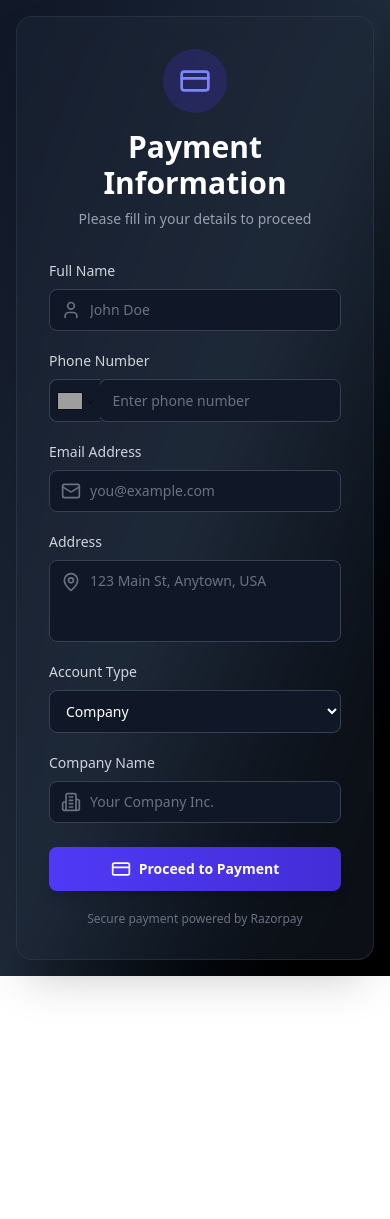
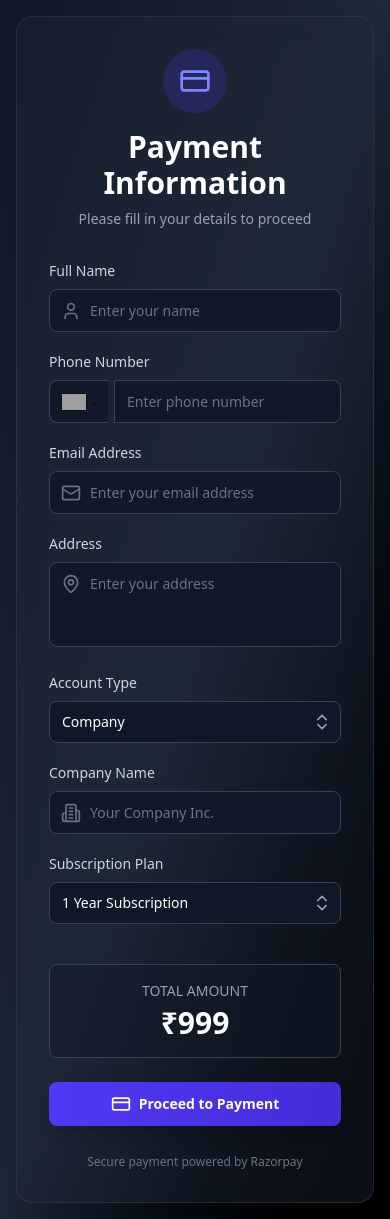
Before and after one commit to aziyanck/infynk-v1, a React (Vite) app: page /getinfo in a window 390 px wide. Before the commit the page ends 976 px from the top, so only its background shows below. Built offline with nearby package versions, Linux system fonts and the light colour scheme; grey boxes are pictures that could not be loaded.

Commit message:
updated the field ui

```diff
--- a/package.json
+++ b/package.json
@@ -15,6 +15,7 @@
     "@fortawesome/free-solid-svg-icons": "^6.7.2",
     "@fortawesome/react-fontawesome": "^0.2.3",
     "@gsap/react": "^2.1.2",
+    "@headlessui/react": "^2.2.9",
     "@react-three/drei": "^10.7.4",
     "@react-three/fiber": "^9.3.0",
     "@supabase/supabase-js": "^2.52.0",
--- a/src/pages/GetInfo.jsx
+++ b/src/pages/GetInfo.jsx
@@ -1,15 +1,31 @@
-import React, { useState } from 'react';
+import React, { useState, Fragment } from 'react';
 import PhoneInput from 'react-phone-number-input';
 import 'react-phone-number-input/style.css';
-import { CreditCard, User, Mail, MapPin, Building2 } from 'lucide-react';
+import { CreditCard, User, Mail, MapPin, Building2, ChevronsUpDown, Check, Calendar } from 'lucide-react';
+import { Listbox, Transition } from '@headlessui/react';
+
+// Options for our dropdowns
+const accountTypes = [
+    { name: 'Company' },
+    { name: 'Personal' },
+];
+
+// --- NEW: Subscription plan options ---
+const subscriptionPlans = [
+    { id: 1, name: '1 Year Subscription', price: 999 },
+    { id: 2, name: '2 Year Subscription', price: 1229 },
+    { id: 3, name: '3 Year Subscription', price: 1399 },
+];
 
 const GetInfo = () => {
     const [fullName, setFullName] = useState('');
     const [email, setEmail] = useState('');
     const [phoneNumber, setPhoneNumber] = useState();
     const [address, setAddress] = useState('');
-    const [accountType, setAccountType] = useState('Company');
+    const [selectedAccountType, setSelectedAccountType] = useState(accountTypes[0]);
     const [companyName, setCompanyName] = useState('');
+    // --- NEW: State for selected subscription plan ---
+    const [selectedPlan, setSelectedPlan] = useState(subscriptionPlans[0]);
 
     const loadRazorpay = (src) => {
         return new Promise((resolve) => {
@@ -31,10 +47,12 @@ const GetInfo = () => {
 
         const options = {
             key: 'YOUR_KEY_ID',
-            amount: '50000',
+            // --- UPDATED: Amount is now dynamic based on selected plan ---
+            // Razorpay expects the amount in the smallest currency unit (e.g., paise for INR)
+            amount: `${selectedPlan.price * 100}`,
             currency: 'INR',
             name: 'Your Company Name',
-            description: 'Test Transaction',
+            description: `Payment for ${selectedPlan.name}`,
             image: 'https://example.com/your_logo.jpg',
             handler: function (response) {
                 alert('Payment Successful!');
@@ -50,6 +68,9 @@ const GetInfo = () => {
             notes: {
                 address: address,
                 company: companyName,
+                accountType: selectedAccountType.name,
+                // --- NEW: Pass subscription plan info ---
+                subscription: selectedPlan.name,
             },
             theme: {
                 color: '#6366f1',
@@ -68,45 +89,19 @@ const GetInfo = () => {
     return (
         <div className="bg-gradient-to-br from-gray-900 via-gray-800 to-black w-screen min-h-screen flex items-center justify-center p-4">
             <style>{`
-                .phone-input-custom .PhoneInputInput {
-                    background-color: rgb(17 24 39);
-                    border: 1px solid rgb(55 65 81);
-                    border-radius: 0.5rem;
-                    color: white;
-                    padding: 0.625rem 0.75rem;
-                    width: 100%;
-                    font-size: 0.875rem;
-                    transition: all 0.2s;
-                }
-                .phone-input-custom .PhoneInputInput:focus {
-                    outline: none;
-                    border-color: #818cf8;
-                    box-shadow: 0 0 0 3px rgba(99, 102, 241, 0.1);
-                }
-                .phone-input-custom .PhoneInputInput::placeholder {
-                    color: rgb(107 114 128);
-                }
-                .phone-input-custom .PhoneInputCountry {
-                    background-color: rgb(17 24 39);
-                    border: 1px solid rgb(55 65 81);
-                    border-right: none;
-                    border-radius: 0.5rem 0 0 0.5rem;
-                    margin-right: -1px;
-                    padding: 0 0.5rem;
-                }
-                .animate-in {
-                    animation: slideIn 0.3s ease-out;
-                }
-                @keyframes slideIn {
-                    from {
-                        opacity: 0;
-                        transform: translateY(-10px);
-                    }
-                    to {
-                        opacity: 1;
-                        transform: translateY(0);
-                    }
-                }
+                .input-field { background-color: rgb(17 24 39); border: 1px solid rgb(55 65 81); border-radius: 0.5rem; color: white; padding: 0.625rem 0.75rem; padding-left: 2.5rem; width: 100%; font-size: 0.875rem; transition: all 0.2s; }
+                .input-field:focus { outline: none; border-color: #818cf8; box-shadow: 0 0 0 3px rgba(99, 102, 241, 0.1); }
+                .input-field::placeholder { color: rgb(107 114 128); }
+                .textarea-field { background-color: rgb(17 24 39); border: 1px solid rgb(55 65 81); border-radius: 0.5rem; color: white; padding: 0.625rem 0.75rem; padding-left: 2.5rem; width: 100%; font-size: 0.875rem; transition: all 0.2s; resize: none; }
+                .textarea-field:focus { outline: none; border-color: #818cf8; box-shadow: 0 0 0 3px rgba(99, 102, 241, 0.1); }
+                .textarea-field::placeholder { color: rgb(107 114 128); }
+                .phone-input-custom { display: flex; }
+                .phone-input-custom .PhoneInputCountry { background-color: rgb(17 24 39); border: 1px solid rgb(55 65 81); border-right: none; border-radius: 0.5rem 0 0 0.5rem; padding: 0 0.75rem; display: flex; align-items: center; }
+                .phone-input-custom .PhoneInputInput { background-color: rgb(17 24 39); border: 1px solid rgb(55 65 81); border-radius: 0 0.5rem 0.5rem 0; color: white; padding: 0.625rem 0.75rem; width: 100%; font-size: 0.875rem; transition: all 0.2s; }
+                .phone-input-custom .PhoneInputInput:focus { outline: none; border-color: #818cf8; box-shadow: 0 0 0 3px rgba(99, 102, 241, 0.1); }
+                .phone-input-custom .PhoneInputInput::placeholder { color: rgb(107 114 128); }
+                .animate-in { animation: slideIn 0.3s ease-out; }
+                @keyframes slideIn { from { opacity: 0; transform: translateY(-10px); } to { opacity: 1; transform: translateY(0); } }
             `}</style>
 
             <div className="bg-gray-800/40 backdrop-blur-md p-8 rounded-2xl shadow-2xl w-full max-w-lg border border-gray-700/50">
@@ -118,126 +113,118 @@ const GetInfo = () => {
                     <p className="text-gray-400 text-sm">Please fill in your details to proceed</p>
                 </div>
 
-                <div className="space-y-5">
+                <form onSubmit={handleFormSubmit} className="space-y-5">
+                    {/* Full Name */}
                     <div>
-                        <label htmlFor="fullName" className="block text-sm font-medium text-gray-300 mb-2">
-                            Full Name
-                        </label>
+                        <label htmlFor="fullName" className="block text-sm font-medium text-gray-300 mb-2">Full Name</label>
                         <div className="relative">
-                            <div className="absolute inset-y-0 left-0 pl-3 flex items-center pointer-events-none">
-                                <User className="h-5 w-5 text-gray-500" />
-                            </div>
-                            <input
-                                type="text"
-                                id="fullName"
-                                value={fullName}
-                                onChange={(e) => setFullName(e.target.value)}
-                                className="block w-full pl-10 pr-3 py-2.5 bg-gray-900 border border-gray-700 rounded-lg text-white placeholder-gray-500 focus:outline-none focus:ring-2 focus:ring-indigo-500 focus:border-transparent transition-all text-sm"
-                                placeholder="John Doe"
-                            />
+                            <div className="absolute inset-y-0 left-0 pl-3 flex items-center pointer-events-none"><User className="h-5 w-5 text-gray-500" /></div>
+                            <input type="text" id="fullName" value={fullName} onChange={(e) => setFullName(e.target.value)} className="input-field" placeholder="Enter your name" required />
                         </div>
                     </div>
 
+                    {/* Phone Number */}
                     <div>
-                        <label htmlFor="phoneNumber" className="block text-sm font-medium text-gray-300 mb-2">
-                            Phone Number
-                        </label>
-                        <PhoneInput
-                            id="phoneNumber"
-                            placeholder="Enter phone number"
-                            value={phoneNumber}
-                            onChange={setPhoneNumber}
-                            defaultCountry="IN"
-                            className="phone-input-custom"
-                        />
+                        <label htmlFor="phoneNumber" className="block text-sm font-medium text-gray-300 mb-2">Phone Number</label>
+                        <PhoneInput id="phoneNumber" placeholder="Enter phone number" value={phoneNumber} onChange={setPhoneNumber} defaultCountry="IN" className="phone-input-custom" required />
                     </div>
 
+                    {/* Email Address */}
                     <div>
-                        <label htmlFor="email" className="block text-sm font-medium text-gray-300 mb-2">
-                            Email Address
-                        </label>
+                        <label htmlFor="email" className="block text-sm font-medium text-gray-300 mb-2">Email Address</label>
                         <div className="relative">
-                            <div className="absolute inset-y-0 left-0 pl-3 flex items-center pointer-events-none">
-                                <Mail className="h-5 w-5 text-gray-500" />
-                            </div>
-                            <input
-                                type="email"
-                                id="email"
-                                value={email}
-                                onChange={(e) => setEmail(e.target.value)}
-                                className="block w-full pl-10 pr-3 py-2.5 bg-gray-900 border border-gray-700 rounded-lg text-white placeholder-gray-500 focus:outline-none focus:ring-2 focus:ring-indigo-500 focus:border-transparent transition-all text-sm"
-                                placeholder="you@example.com"
-                            />
+                            <div className="absolute inset-y-0 left-0 pl-3 flex items-center pointer-events-none"><Mail className="h-5 w-5 text-gray-500" /></div>
+                            <input type="email" id="email" value={email} onChange={(e) => setEmail(e.target.value)} className="input-field" placeholder="Enter your email address" required />
                         </div>
                     </div>
 
+                    {/* Address */}
                     <div>
-                        <label htmlFor="address" className="block text-sm font-medium text-gray-300 mb-2">
-                            Address
-                        </label>
+                        <label htmlFor="address" className="block text-sm font-medium text-gray-300 mb-2">Address</label>
                         <div className="relative">
-                            <div className="absolute top-3 left-0 pl-3 pointer-events-none">
-                                <MapPin className="h-5 w-5 text-gray-500" />
-                            </div>
-                            <textarea
-                                id="address"
-                                rows={3}
-                                value={address}
-                                onChange={(e) => setAddress(e.target.value)}
-                                className="block w-full pl-10 pr-3 py-2.5 bg-gray-900 border border-gray-700 rounded-lg text-white placeholder-gray-500 focus:outline-none focus:ring-2 focus:ring-indigo-500 focus:border-transparent transition-all text-sm resize-none"
-                                placeholder="123 Main St, Anytown, USA"
-                            />
+                            <div className="absolute top-3 left-0 pl-3 pointer-events-none"><MapPin className="h-5 w-5 text-gray-500" /></div>
+                            <textarea id="address" rows={3} value={address} onChange={(e) => setAddress(e.target.value)} className="textarea-field" placeholder="Enter your address" required />
                         </div>
                     </div>
 
+                    {/* Account Type Dropdown */}
                     <div>
-                        <label htmlFor="accountType" className="block text-sm font-medium text-gray-300 mb-2">
-                            Account Type
-                        </label>
-                        <select
-                            id="accountType"
-                            value={accountType}
-                            onChange={(e) => setAccountType(e.target.value)}
-                            className="block w-full px-3 py-2.5 bg-gray-900 border border-gray-700 rounded-lg text-white focus:outline-none focus:ring-2 focus:ring-indigo-500 focus:border-transparent transition-all text-sm cursor-pointer"
-                        >
-                            <option>Company</option>
-                            <option>Personal</option>
-                        </select>
+                        <Listbox value={selectedAccountType} onChange={setSelectedAccountType}>
+                            <div className="relative">
+                                <Listbox.Label className="block text-sm font-medium text-gray-300 mb-2">Account Type</Listbox.Label>
+                                <Listbox.Button className="relative w-full cursor-default rounded-lg bg-gray-900 py-2.5 pl-3 pr-10 text-left border border-gray-700 focus:outline-none focus-visible:ring-2 focus-visible:ring-indigo-500 focus-visible:border-transparent transition-all text-sm">
+                                    <span className="block truncate text-white">{selectedAccountType.name}</span>
+                                    <span className="pointer-events-none absolute inset-y-0 right-0 flex items-center pr-2"><ChevronsUpDown className="h-5 w-5 text-gray-400" aria-hidden="true" /></span>
+                                </Listbox.Button>
+                                <Transition as={Fragment} leave="transition ease-in duration-100" leaveFrom="opacity-100" leaveTo="opacity-0">
+                                    <Listbox.Options className="absolute mt-1 max-h-60 w-full overflow-auto rounded-md bg-gray-900 py-1 text-base shadow-lg ring-1 ring-black ring-opacity-5 focus:outline-none sm:text-sm z-10 border border-gray-700">
+                                        {accountTypes.map((type, typeIdx) => (
+                                            <Listbox.Option key={typeIdx} className={({ active }) => `relative cursor-default select-none py-2 pl-10 pr-4 ${active ? 'bg-indigo-600 text-white' : 'text-gray-300'}`} value={type}>
+                                                {({ selected }) => (<>
+                                                    <span className={`block truncate ${selected ? 'font-medium' : 'font-normal'}`}>{type.name}</span>
+                                                    {selected ? (<span className="absolute inset-y-0 left-0 flex items-center pl-3 text-indigo-400"><Check className="h-5 w-5" aria-hidden="true" /></span>) : null}
+                                                </>)}
+                                            </Listbox.Option>
+                                        ))}
+                                    </Listbox.Options>
+                                </Transition>
+                            </div>
+                        </Listbox>
                     </div>
 
-                    {accountType === 'Company' && (
+                    {/* Company Name (Conditional) */}
+                    {selectedAccountType.name === 'Company' && (
                         <div className="animate-in">
-                            <label htmlFor="companyName" className="block text-sm font-medium text-gray-300 mb-2">
-                                Company Name
-                            </label>
+                            <label htmlFor="companyName" className="block text-sm font-medium text-gray-300 mb-2">Company Name</label>
                             <div className="relative">
-                                <div className="absolute inset-y-0 left-0 pl-3 flex items-center pointer-events-none">
-                                    <Building2 className="h-5 w-5 text-gray-500" />
-                                </div>
-                                <input
-                                    type="text"
-                                    id="companyName"
-                                    value={companyName}
-                                    onChange={(e) => setCompanyName(e.target.value)}
-                                    className="block w-full pl-10 pr-3 py-2.5 bg-gray-900 border border-gray-700 rounded-lg text-white placeholder-gray-500 focus:outline-none focus:ring-2 focus:ring-indigo-500 focus:border-transparent transition-all text-sm"
-                                    placeholder="Your Company Inc."
-                                />
+                                <div className="absolute inset-y-0 left-0 pl-3 flex items-center pointer-events-none"><Building2 className="h-5 w-5 text-gray-500" /></div>
+                                <input type="text" id="companyName" value={companyName} onChange={(e) => setCompanyName(e.target.value)} className="input-field" placeholder="Your Company Inc." required />
                             </div>
                         </div>
                     )}
 
-                    <button
-                        onClick={handleFormSubmit}
-                        className="w-full flex justify-center items-center gap-2 py-3 px-4 rounded-lg text-sm font-semibold text-white bg-gradient-to-r from-indigo-600 to-indigo-700 hover:from-indigo-700 hover:to-indigo-800 focus:outline-none focus:ring-2 focus:ring-offset-2 focus:ring-indigo-500 focus:ring-offset-gray-900 transition-all duration-200 mt-6 shadow-lg hover:shadow-indigo-500/50"
-                    >
+                    {/* --- NEW: Subscription Plan Dropdown --- */}
+                    <div>
+                        <Listbox value={selectedPlan} onChange={setSelectedPlan}>
+                            <div className="relative">
+                                <Listbox.Label className="block text-sm font-medium text-gray-300 mb-2">Subscription Plan</Listbox.Label>
+                                <Listbox.Button className="relative w-full cursor-default rounded-lg bg-gray-900 py-2.5 pl-3 pr-10 text-left border border-gray-700 focus:outline-none focus-visible:ring-2 focus-visible:ring-indigo-500 focus-visible:border-transparent transition-all text-sm">
+                                    <span className="block truncate text-white">{selectedPlan.name}</span>
+                                    <span className="pointer-events-none absolute inset-y-0 right-0 flex items-center pr-2"><ChevronsUpDown className="h-5 w-5 text-gray-400" aria-hidden="true" /></span>
+                                </Listbox.Button>
+                                <Transition as={Fragment} leave="transition ease-in duration-100" leaveFrom="opacity-100" leaveTo="opacity-0">
+                                    <Listbox.Options className="absolute mt-1 max-h-60 w-full overflow-auto rounded-md bg-gray-900 py-1 text-base shadow-lg ring-1 ring-black ring-opacity-5 focus:outline-none sm:text-sm z-10 border border-gray-700">
+                                        {subscriptionPlans.map((plan) => (
+                                            <Listbox.Option key={plan.id} className={({ active }) => `relative cursor-default select-none py-2 pl-10 pr-4 ${active ? 'bg-indigo-600 text-white' : 'text-gray-300'}`} value={plan}>
+                                                {({ selected }) => (<>
+                                                    <span className={`block truncate ${selected ? 'font-medium' : 'font-normal'}`}>{plan.name} - ₹{plan.price}</span>
+                                                    {selected ? (<span className="absolute inset-y-0 left-0 flex items-center pl-3 text-indigo-400"><Check className="h-5 w-5" aria-hidden="true" /></span>) : null}
+                                                </>)}
+                                            </Listbox.Option>
+                                        ))}
+                                    </Listbox.Options>
+                                </Transition>
+                            </div>
+                        </Listbox>
+                    </div>
+
+                    {/* --- NEW: Display Total Amount --- */}
+                    <div className="text-center mt-6 pt-4">
+                        <div className="bg-gray-900/50 rounded-lg border border-gray-700 p-4">
+                            <p className="text-gray-400 text-sm font-medium">TOTAL AMOUNT</p>
+                            <p className="text-white text-3xl font-bold mt-1">₹{selectedPlan.price}</p>
+                        </div>
+                    </div>
+
+                    <button type="submit" className="w-full flex justify-center items-center gap-2 py-3 px-4 rounded-lg text-sm font-semibold text-white bg-gradient-to-r from-indigo-600 to-indigo-700 hover:from-indigo-700 hover:to-indigo-800 focus:outline-none focus:ring-2 focus:ring-offset-2 focus:ring-indigo-500 focus:ring-offset-gray-900 transition-all duration-200 mt-6 shadow-lg hover:shadow-indigo-500/50">
                         <CreditCard className="w-5 h-5" />
                         Proceed to Payment
                     </button>
 
-                    <p className="text-center text-xs text-gray-500 mt-4">
+                    <p className="text-center text-xs text-gray-500 pt-2">
                         Secure payment powered by Razorpay
                     </p>
-                </div>
+                </form>
             </div>
         </div>
     );
```
Also changed, not shown: 1 other file (tests, documents, lock files or other folders).
